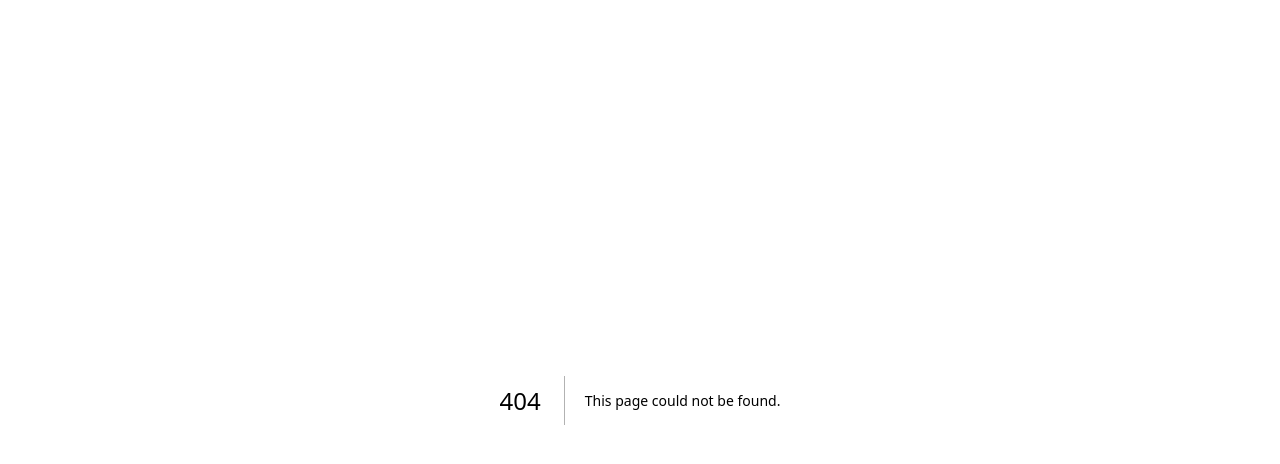
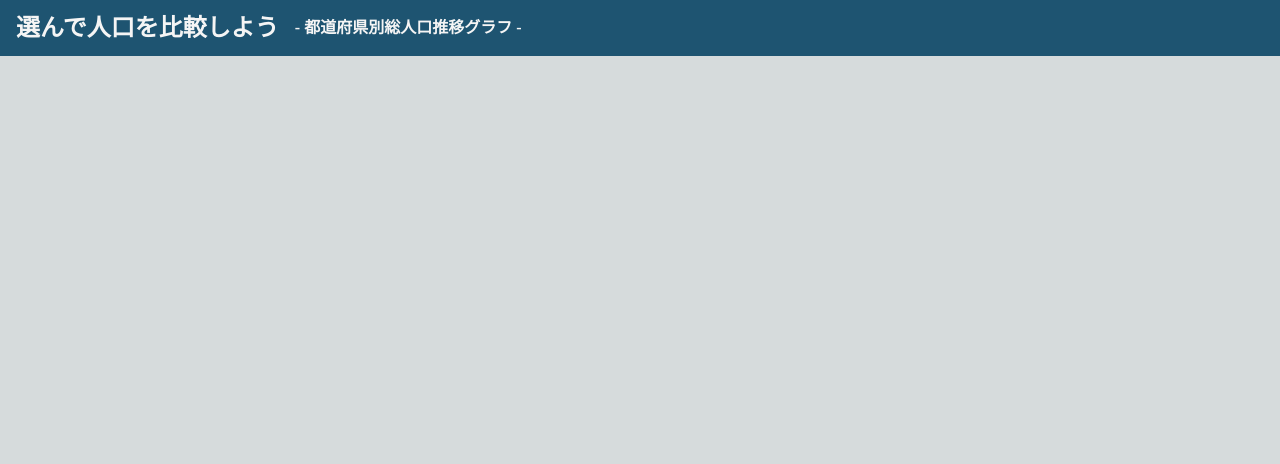
Before and after one commit to YukaChoco/population-graph, a Next.js app: page /components/Header in a window 1280 px wide. Before the commit this address had no page. Shown: the top 464 px of the page. Built offline with nearby package versions, Linux system fonts and the light colour scheme.

Commit message:
Header作成

```diff
--- /dev/null
+++ b/src/pages/components/Header.tsx
@@ -0,0 +1,12 @@
+import styles from '@/styles/Header.module.css';
+
+export default function Header() {
+  return (
+    <header className={styles.header}>
+      <h1 className={styles.h1}>
+        <span className={styles.title}>選んで人口を比較しよう</span>
+        <span className={styles.description}>- 都道府県別総人口推移グラフ -</span>
+      </h1>
+    </header>
+  );
+}
--- /dev/null
+++ b/src/styles/Header.module.css
@@ -0,0 +1,29 @@
+.header {
+  width: 100vw;
+  background: #1e5471;
+  position: fixed;
+  top: 0px;
+}
+
+.h1 {
+  padding: 16px;
+  display: flex;
+  line-height: 1.5rem;
+  color: #f5f5f5;
+}
+
+.title {
+  font-size: 1.5rem;
+}
+
+.description {
+  padding-left: 16px;
+  font-size: 1rem;
+  display: none;
+}
+
+@media (min-width: 960px) {
+  .description {
+    display: flex;
+  }
+}
```
